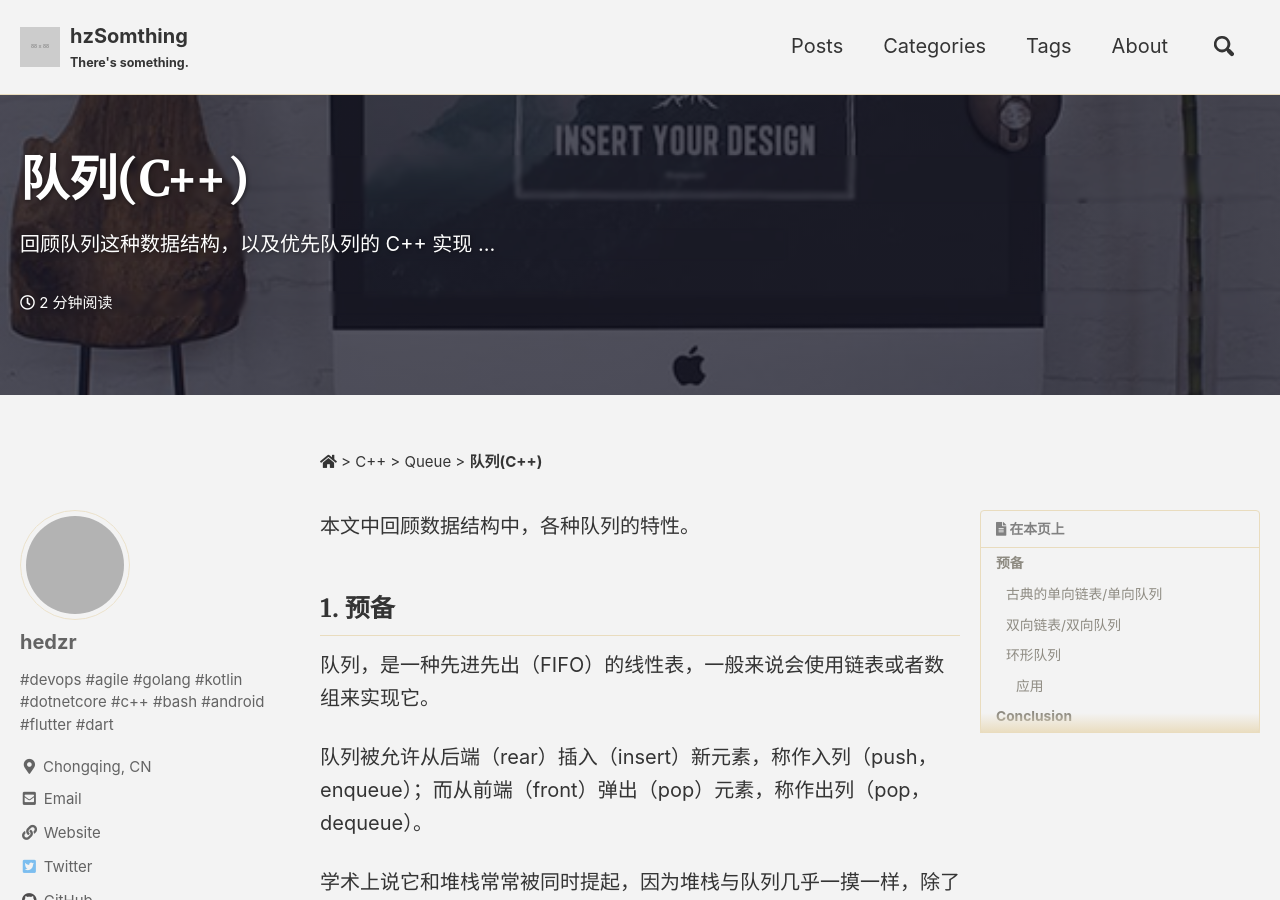
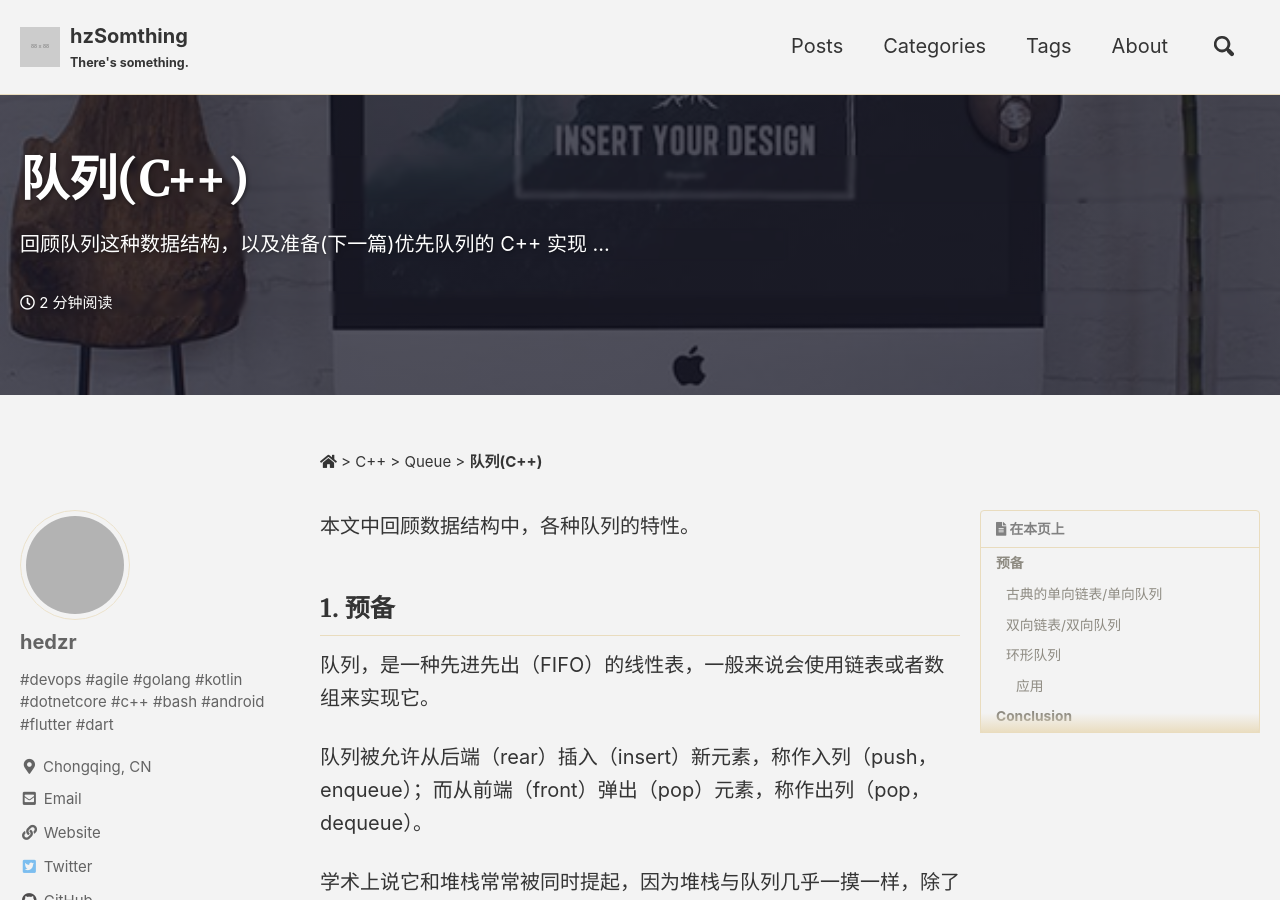
Before and after one commit to hedzr/hedzr.github.io, a Jekyll site: the page built from _posts/2021-2-27-cxx-and-queue.md, in a window 1280 px wide and 900 px high. Built offline with Jekyll 4.4.1, drawn with Linux system fonts in a browser that asks for light colours; cached includes are drawn as plain includes; some web fonts are replaced; comment, search, counter and statistics services are not loaded; grey boxes are pictures that could not be loaded.

Commit message:
update subtitle

```diff
--- a/_posts/2021-2-27-cxx-and-queue.md
+++ b/_posts/2021-2-27-cxx-and-queue.md
@@ -13,7 +13,7 @@ header:
   overlay_image: /assets/images/foo-bar-identity-th.jpg
   overlay_filter: rgba(16, 16, 32, 0.73)
 excerpt: >-
-  回顾队列这种数据结构，以及优先队列的 C++ 实现 ...
+  回顾队列这种数据结构，以及准备(下一篇)优先队列的 C++ 实现 ...
 ---
 
 
```
